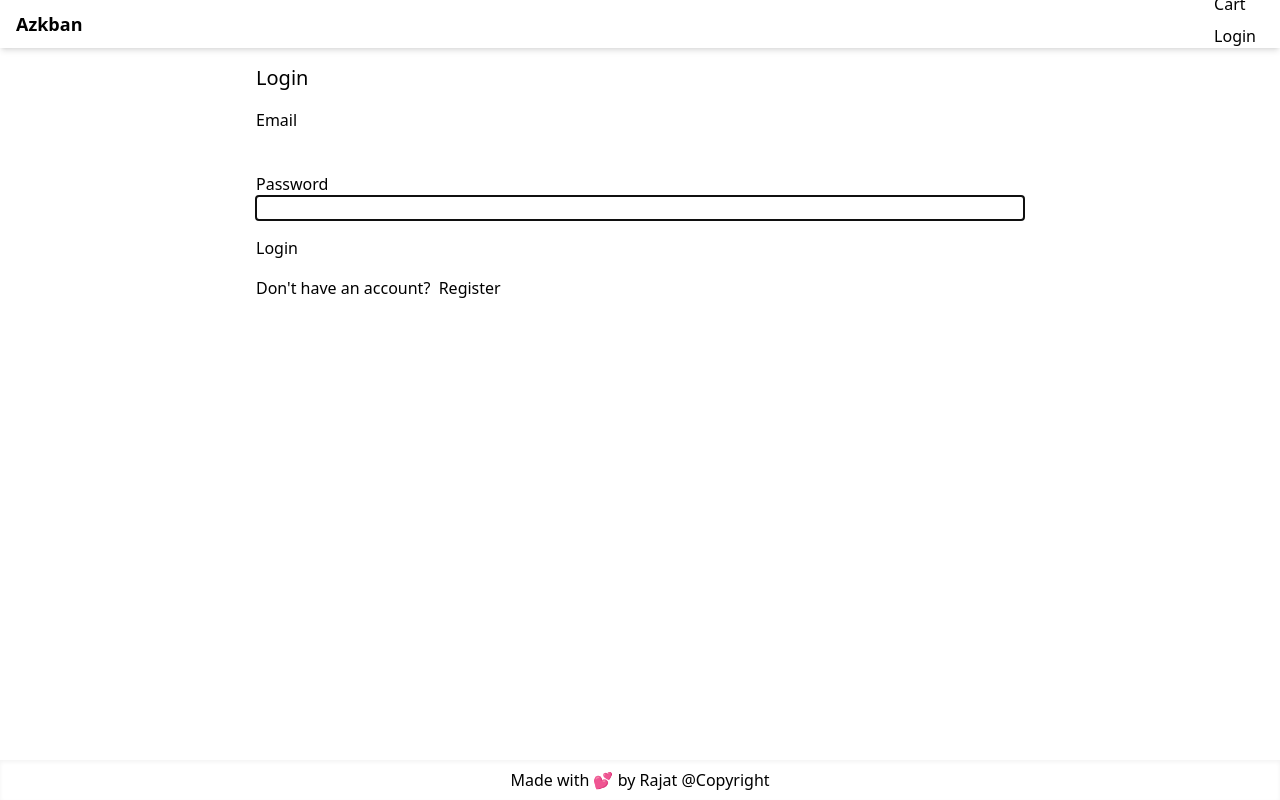
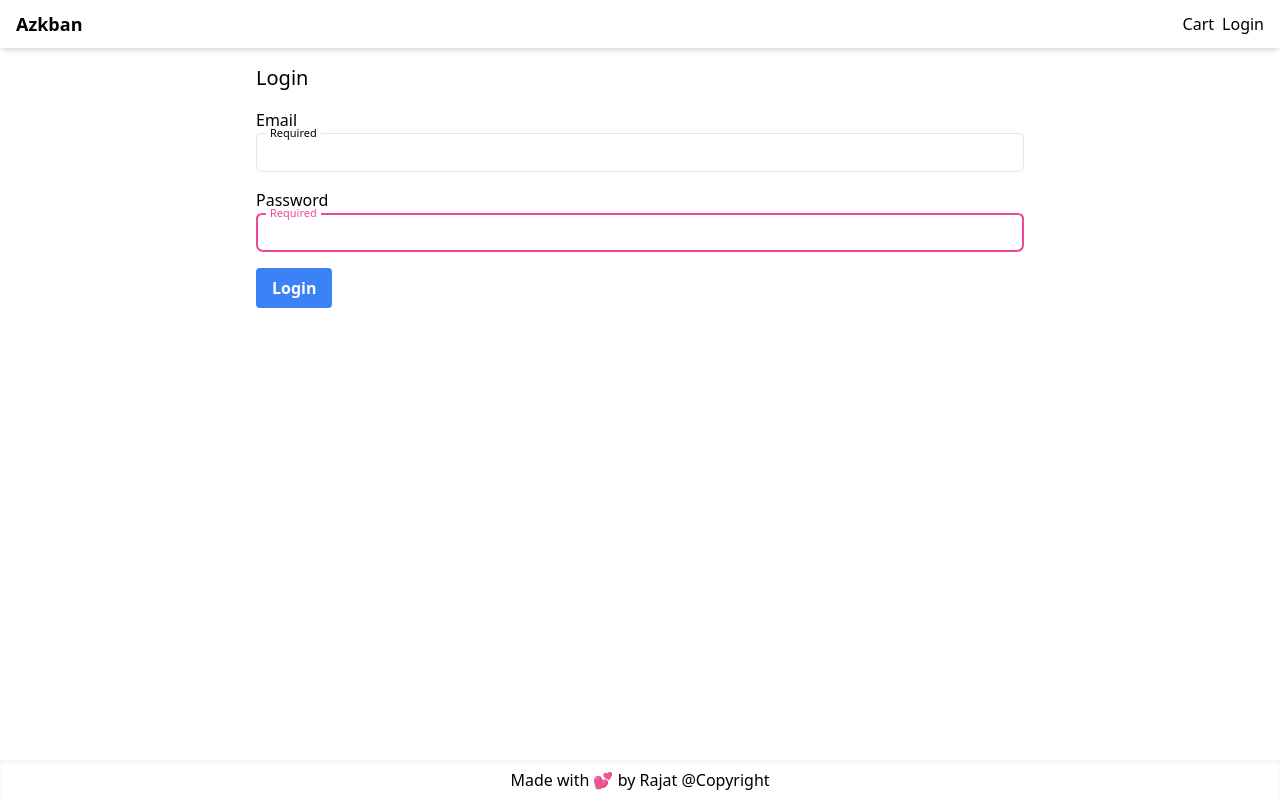
Before and after one commit to rajatm17/next-tailwind-azkban, a Next.js app: page /login in a window 1280 px wide. Built offline with nearby package versions, Linux system fonts and the light colour scheme; no server answers.

Commit message:
Some UI changes

```diff
--- a/components/Layout.js
+++ b/components/Layout.js
@@ -48,7 +48,7 @@ export default function Layout({ title, children }) {
                   <a className="p-2">
                     Cart
                     {cartItemsCount > 0 && (
-                      <span className="ml-1 rounded-full bg-green-800 py-1 text-xs font-bold text-white ">
+                      <span className="ml-1 rounded-full bg-green-800 py-1 px-2 text-xs font-bold text-white ">
                         {cartItemsCount}
                       </span>
                     )}
@@ -93,7 +93,7 @@ export default function Layout({ title, children }) {
                   </Menu>
                 ) : (
                   <Link href="/login" legacyBehavior>
-                    <p className="p-2">Login</p>
+                    <a className="">Login</a>
                   </Link>
                 )}
               </div>
--- a/pages/login.js
+++ b/pages/login.js
@@ -1,4 +1,4 @@
-import Link from 'next/link';
+// import Link from 'next/link';
 import React, { useEffect } from 'react';
 import { signIn, useSession } from 'next-auth/react';
 import { useForm } from 'react-hook-form';
@@ -46,7 +46,10 @@ export default function LoginScreen() {
       >
         <h1 className="mb-4 text-xl">Login</h1>
         <div className="mb-4">
-          <label htmlFor="email">Email</label>
+          <label htmlFor="email" className="mb-8">
+            Email
+          </label>
+          <div class="relative h-10 w-full min-w-[200px]">
             <input
               type="email"
               {...register('email', {
@@ -56,39 +59,53 @@ export default function LoginScreen() {
                   message: 'Please enter valid email',
                 },
               })}
-            className="w-full"
+              className=" peer h-full w-full rounded-[7px] border border-blue-gray-200 border-t-transparent bg-transparent px-3 py-1.5 font-sans text-sm font-normal text-blue-gray-700 outline outline-0 transition-all placeholder-shown:border placeholder-shown:border-blue-gray-200 placeholder-shown:border-t-blue-gray-200 focus:border-2 focus:border-pink-500 focus:border-t-transparent focus:outline-0 disabled:border-0 disabled:bg-blue-gray-50"
               id="email"
               autoFocus
             ></input>
+            <label className="before:content[' '] after:content[' '] pointer-events-none absolute left-0 -top-1.5 flex h-full w-full select-none text-[11px] font-normal leading-tight text-blue-gray-400 transition-all before:pointer-events-none before:mt-[6.5px] before:mr-1 before:box-border before:block before:h-1.5 before:w-2.5 before:rounded-tl-md before:border-t before:border-l before:border-blue-gray-200 before:transition-all after:pointer-events-none after:mt-[6.5px] after:ml-1 after:box-border after:block after:h-1.5 after:w-2.5 after:flex-grow after:rounded-tr-md after:border-t after:border-r after:border-blue-gray-200 after:transition-all peer-placeholder-shown:text-sm peer-placeholder-shown:leading-[3.75] peer-placeholder-shown:text-blue-gray-500 peer-placeholder-shown:before:border-transparent peer-placeholder-shown:after:border-transparent peer-focus:text-[11px] peer-focus:leading-tight peer-focus:text-pink-500 peer-focus:before:border-t-2 peer-focus:before:border-l-2 peer-focus:before:border-pink-500 peer-focus:after:border-t-2 peer-focus:after:border-r-2 peer-focus:after:border-pink-500 peer-disabled:text-transparent peer-disabled:before:border-transparent peer-disabled:after:border-transparent peer-disabled:peer-placeholder-shown:text-blue-gray-500">
+              Required
+            </label>
+          </div>
           {errors.email && (
             <div className="text-red-500">{errors.email.message}</div>
           )}
         </div>
         <div className="mb-4">
           <label htmlFor="password">Password</label>
+          <div class="relative h-10 w-full min-w-[200px]">
             <input
               type="password"
               {...register('password', {
                 required: 'Please enter password',
-              minLength: { value: 6, message: 'password is more than 5 chars' },
+                minLength: {
+                  value: 6,
+                  message: 'password is more than 5 chars',
+                },
               })}
-            className="w-full"
+              className="peer h-full w-full rounded-[7px] border border-blue-gray-200 border-t-transparent bg-transparent px-3 py-2.5 font-sans text-sm font-normal text-blue-gray-700 outline outline-0 transition-all placeholder-shown:border placeholder-shown:border-blue-gray-200 placeholder-shown:border-t-blue-gray-200 focus:border-2 focus:border-pink-500 focus:border-t-transparent focus:outline-0 disabled:border-0 disabled:bg-blue-gray-50"
               id="password"
               autoFocus
             ></input>
+            <label className="before:content[' '] after:content[' '] pointer-events-none absolute left-0 -top-1.5 flex h-full w-full select-none text-[11px] font-normal leading-tight text-blue-gray-400 transition-all before:pointer-events-none before:mt-[6.5px] before:mr-1 before:box-border before:block before:h-1.5 before:w-2.5 before:rounded-tl-md before:border-t before:border-l before:border-blue-gray-200 before:transition-all after:pointer-events-none after:mt-[6.5px] after:ml-1 after:box-border after:block after:h-1.5 after:w-2.5 after:flex-grow after:rounded-tr-md after:border-t after:border-r after:border-blue-gray-200 after:transition-all peer-placeholder-shown:text-sm peer-placeholder-shown:leading-[3.75] peer-placeholder-shown:text-blue-gray-500 peer-placeholder-shown:before:border-transparent peer-placeholder-shown:after:border-transparent peer-focus:text-[11px] peer-focus:leading-tight peer-focus:text-pink-500 peer-focus:before:border-t-2 peer-focus:before:border-l-2 peer-focus:before:border-pink-500 peer-focus:after:border-t-2 peer-focus:after:border-r-2 peer-focus:after:border-pink-500 peer-disabled:text-transparent peer-disabled:before:border-transparent peer-disabled:after:border-transparent peer-disabled:peer-placeholder-shown:text-blue-gray-500">
+              Required
+            </label>
+          </div>
           {errors.password && (
             <div className="text-red-500 ">{errors.password.message}</div>
           )}
         </div>
         <div className="mb-4 ">
-          <button className="primary-button">Login</button>
+          <button className="bg-blue-500 hover:bg-blue-700 text-white font-bold py-2 px-4 rounded">
+            Login
+          </button>
         </div>
-        <div className="mb-4 ">
+        {/* <div className="mb-4 ">
           Don&apos;t have an account? &nbsp;
           <Link href={`/register?redirect=${redirect || '/'}`} legacyBehavior>
             Register
           </Link>
-        </div>
+        </div> */}
       </form>
     </Layout>
   );
--- a/pages/shipping.js
+++ b/pages/shipping.js
@@ -60,7 +60,7 @@ export default function ShippingScreen() {
         <div className="mb-4">
           <label htmlFor="fullName">Full Name</label>
           <input
-            className="w-full"
+            className="px-3 py-3 placeholder-slate-300 text-slate-600 relative bg-white bg-white rounded text-sm border border-slate-300 outline-none focus:outline-none focus:ring w-full"
             id="fullName"
             autoFocus
             {...register('fullName', {
@@ -74,7 +74,7 @@ export default function ShippingScreen() {
         <div className="mb-4">
           <label htmlFor="address">Address</label>
           <input
-            className="w-full"
+            className="px-3 py-3 placeholder-slate-300 text-slate-600 relative bg-white bg-white rounded text-sm border border-slate-300 outline-none focus:outline-none focus:ring w-full"
             id="address"
             {...register('address', {
               required: 'Please enter address',
@@ -88,7 +88,7 @@ export default function ShippingScreen() {
         <div className="mb-4">
           <label htmlFor="city">City</label>
           <input
-            className="w-full"
+            className="px-3 py-3 placeholder-slate-300 text-slate-600 relative bg-white bg-white rounded text-sm border border-slate-300 outline-none focus:outline-none focus:ring w-full"
             id="city"
             {...register('city', {
               required: 'Please enter city',
@@ -101,7 +101,7 @@ export default function ShippingScreen() {
         <div className="mb-4">
           <label htmlFor="postalCode">Postal Code</label>
           <input
-            className="w-full"
+            className="px-3 py-3 placeholder-slate-300 text-slate-600 relative bg-white bg-white rounded text-sm border border-slate-300 outline-none focus:outline-none focus:ring w-full"
             id="postalCode"
             {...register('postalCode', {
               required: 'Please enter postal code',
@@ -114,7 +114,7 @@ export default function ShippingScreen() {
         <div className="mb-4">
           <label htmlFor="country">Country</label>
           <input
-            className="w-full"
+            className="px-3 py-3 placeholder-slate-300 text-slate-600 relative bg-white bg-white rounded text-sm border border-slate-300 outline-none focus:outline-none focus:ring w-full"
             id="country"
             {...register('country', {
               required: 'Please enter country',
```
Lines whose indentation alone changed are shown as unchanged.
